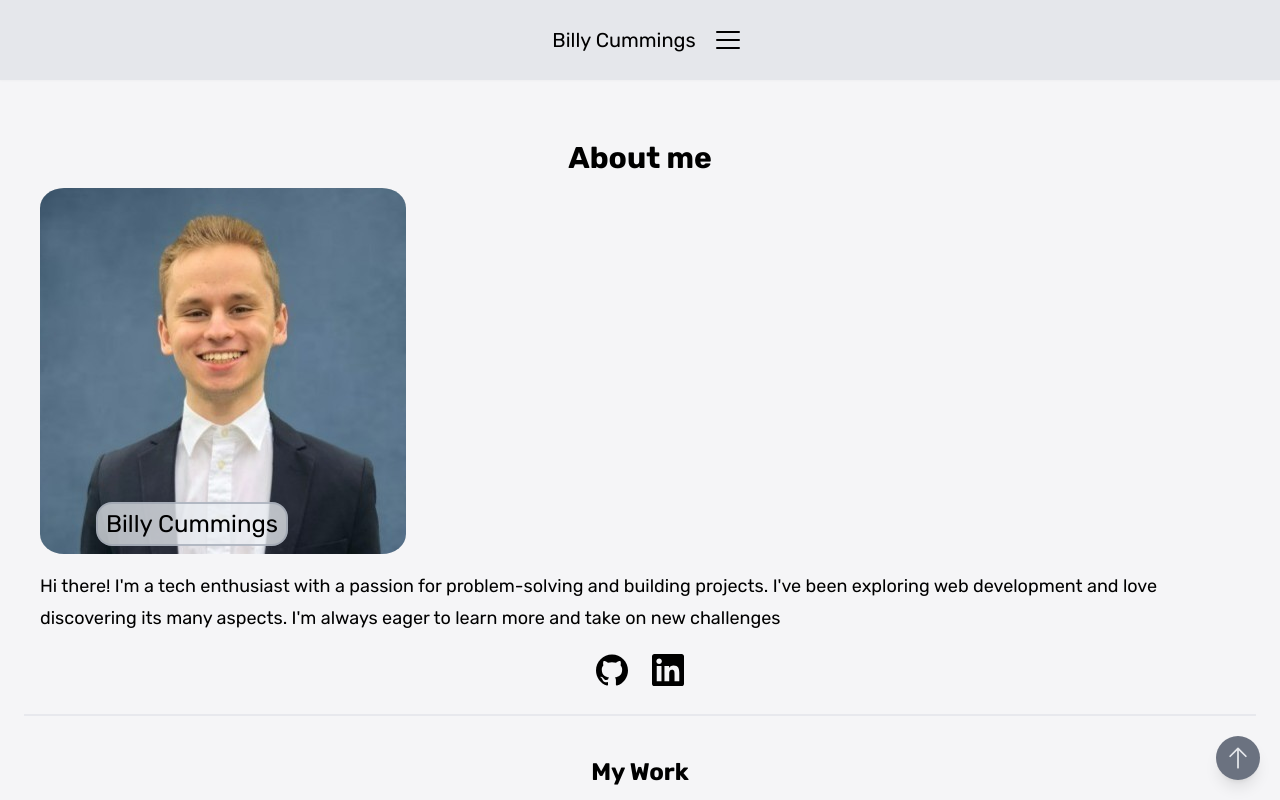
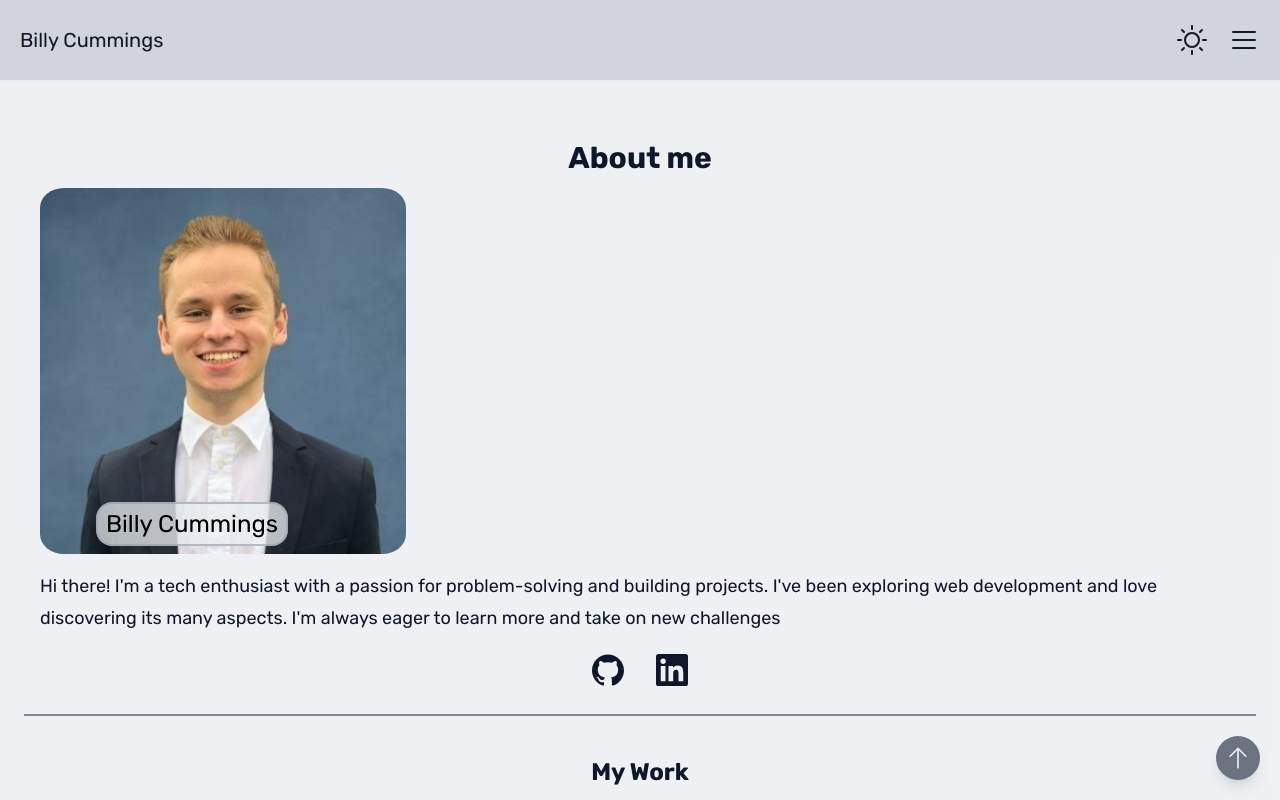
Before and after one commit to TheRealBill91/portfolio-site, a React (Vite) app: page / in a window 1280 px wide. Shown: the top 800 px of the page. Built offline with nearby package versions, Linux system fonts and the light colour scheme.

Commit message:
Implement dark mode, other style changes

```diff
--- a/src/App.jsx
+++ b/src/App.jsx
@@ -5,27 +5,34 @@ import { Footer } from "./components/Footer";
 import "./main.css";
 import { BackToTop } from "./components/BackToTop";
 import { useState } from "react";
+import { useDarkMode } from "./hooks/useDarkMode";
 
 function App() {
   const [mobileMenuVisible, setMobileMenuVisible] = useState(false);
+  const [theme, setTheme] = useDarkMode();
 
   const toggleMobileMenu = () => {
     setMobileMenuVisible(!mobileMenuVisible);
-    // changeMobileMenuStyles();
+  };
+
+  const toggleTheme = () => {
+    setTheme(theme === "dark" ? "light" : "dark");
   };
 
   return (
     <div
       id="mainWrapper"
-      className={`${
+      className={`${theme} ${
         mobileMenuVisible ? "fixed" : ""
       } flex min-h-screen w-screen flex-col font-rubik `}
     >
       <Header
         toggleMobileMenu={toggleMobileMenu}
         mobileMenuVisible={mobileMenuVisible}
+        toggleTheme={toggleTheme}
+        theme={theme}
       />
-      <main className="flex h-screen flex-1 flex-col items-center gap-6 bg-gray-200/40 px-6 py-9">
+      <main className="flex h-screen flex-1 flex-col items-center gap-6 bg-gray-200/60   px-6 py-9 dark:bg-gray-800">
         <About />
         <MyWork />
         <BackToTop mobileMenuVisible={mobileMenuVisible} />
--- a/src/components/About.jsx
+++ b/src/components/About.jsx
@@ -6,10 +6,12 @@ export const About = memo(function About() {
   return (
     <section
       id="about"
-      className="relative  rounded-md  rounded-b-none border-b-2 border-gray-300/40 p-4 pb-7"
+      className="relative rounded-md  rounded-b-none border-b-2  border-gray-500/80 p-4 pb-7 text-slate-900 dark:border-gray-300/80 dark:text-slate-100"
     >
       <a href="#about">
-        <h2 className="py-2 pt-2 text-center text-3xl font-bold">About me</h2>
+        <h2 className="py-2 pt-2 text-center text-3xl font-bold text-slate-900 dark:text-slate-100">
+          About me
+        </h2>
       </a>
 
       <div className="relative  ">
@@ -18,7 +20,7 @@ export const About = memo(function About() {
           src={portrait}
           alt="portrait of Billy"
         />
-        <p className=" absolute  bottom-3 left-14 rounded-2xl border-2 border-gray-400/70 bg-slate-100/70 p-1  px-2 text-center text-2xl text-black backdrop-blur-3xl ">
+        <p className=" dark:  absolute bottom-3 left-14 rounded-2xl border-2 border-gray-400/70 bg-slate-100/70 p-1  px-2 text-center text-2xl text-black backdrop-blur-3xl dark:bg-slate-600/70 dark:text-gray-100">
           Billy Cummings
         </p>
       </div>
--- a/src/components/BackToTop.jsx
+++ b/src/components/BackToTop.jsx
@@ -15,10 +15,10 @@ export function BackToTop({ mobileMenuVisible }) {
         onClick={scrollToTop}
         className={`${
           mobileMenuVisible ? "opacity-0" : ""
-        } fixed bottom-5 right-5 z-10 rounded-full bg-gray-500 p-2 shadow-lg active:ring-2`}
+        } fixed bottom-5 right-5 z-10 rounded-full bg-gray-500 p-2 shadow-lg active:ring-2 `}
         title="Back To Top"
       >
-        <Icon id="up-arrow" className="h-7 w-7 fill-gray-200 " />
+        <Icon id="up-arrow" className="h-7 w-7 fill-gray-200 text-gray-200 " />
       </button>
     </>
   );
--- a/src/components/Footer.jsx
+++ b/src/components/Footer.jsx
@@ -5,7 +5,7 @@ export const Footer = memo(function Footer() {
   return (
     <footer
       id="contact"
-      className="flex flex-col items-center gap-2 bg-gray-200 p-6 pb-10 "
+      className="flex flex-col items-center gap-2 bg-gray-300 p-6 pb-10 text-slate-900 dark:bg-gray-600 dark:text-slate-100"
     >
       <h2 className="pb-2 pt-3 text-center text-2xl font-bold">Contact Me</h2>
       <p className="mx-2 text-left leading-7">
--- a/src/components/Header.jsx
+++ b/src/components/Header.jsx
@@ -2,15 +2,30 @@ import { MobileMenuBtn } from "./MobileMenuBtn";
 import { MobileMenu } from "./MobileMenu";
 import { Icon } from "./Icon";
 
-export function Header({ mobileMenuVisible, toggleMobileMenu }) {
+export function Header(props) {
+  const { mobileMenuVisible, toggleMobileMenu, toggleTheme, theme } = props;
   return (
     <>
       {mobileMenuVisible ? (
         <MobileMenu toggleMobileMenu={toggleMobileMenu} />
       ) : null}
-      <header className="content-left flex  h-20 items-center justify-center bg-gray-200 text-left shadow-sm outline-slate-950">
-        <h1 className="self-center p-4 text-xl ">Billy Cummings</h1>
+      <header className="content-left flex  h-20 items-center justify-between bg-gray-300 pl-1 pr-5 text-left shadow-sm outline-slate-950 dark:bg-gray-600">
+        <h1 className="self-center p-4 text-xl text-slate-900 dark:text-slate-100 ">
+          Billy Cummings
+        </h1>
 
+        <div className="flex items-center gap-5 text-slate-900 dark:text-slate-100">
+          <button
+            title="light theme toggle"
+            onClick={toggleTheme}
+            className="h-8 w-8"
+          >
+            {theme === "light" ? (
+              <Icon className="h-8 w-8" id="light" />
+            ) : (
+              <Icon className="h-8 w-8" id="dark" />
+            )}
+          </button>
           <MobileMenuBtn
             mobileMenuVisible={mobileMenuVisible}
             toggleMobileMenu={toggleMobileMenu}
@@ -25,10 +40,11 @@ export function Header({ mobileMenuVisible, toggleMobileMenu }) {
               <Icon
                 id="close"
                 aria-label="close mobile menu"
-              className="h-8 w-8 text-gray-700"
+                className="h-8 w-8 text-gray-700 dark:text-slate-100"
               />
             )}
           </MobileMenuBtn>
+        </div>
       </header>
     </>
   );
--- a/src/components/MobileMenu.jsx
+++ b/src/components/MobileMenu.jsx
@@ -1,8 +1,8 @@
 export function MobileMenu({ toggleMobileMenu }) {
   return (
     <>
-      <nav className="absolute z-10 flex  h-screen w-screen flex-col items-center justify-center  bg-gray-200/70 backdrop-blur-lg">
-        <ul className="absolute  z-10 flex h-96   flex-col justify-evenly gap-12 text-3xl capitalize text-gray-700">
+      <nav className="absolute z-10 flex  h-screen w-screen flex-col items-center justify-center  bg-gray-200/70 backdrop-blur-lg dark:bg-gray-600/70">
+        <ul className="absolute  z-10 flex h-96   flex-col justify-evenly gap-12 text-3xl capitalize text-gray-700 dark:text-slate-100">
           <a href="#about">
             <li onClick={toggleMobileMenu}>about me</li>
           </a>
--- a/src/components/MyWork.jsx
+++ b/src/components/MyWork.jsx
@@ -11,17 +11,16 @@ import todolistsml from "../assets/photos/todo-list-images/todo-list-sml.png";
 import { memo } from "react";
 
 export const MyWork = memo(function MyWork() {
-  console.log("rerender?");
   const GITHUB_SVG_ID = "GithubLogo";
   const OPEN_IN_NEW_ID = "open-in-new";
   return (
     <section id="myWork" className="p-4">
-      <h2 className="text-black-600 pb-4 text-center text-2xl font-bold">
+      <h2 className="text-black-600 pb-4 text-center text-2xl font-bold text-slate-900 dark:text-gray-100">
         My Work
       </h2>
 
       <div className="flex flex-col gap-8">
-        <article className="rounded-md bg-white bg-gradient-to-t from-white from-30% to-gray-400/70  shadow-md ">
+        <article className="  rounded-md  bg-white bg-gradient-to-t from-white from-30% to-gray-400/70 shadow-md dark:rounded-md dark:bg-gray-600 dark:bg-gradient-to-t dark:from-gray-600 dark:to-gray-600 dark:shadow-slate-500/20 ">
           <img
             className="rounded-md rounded-b-none px-0"
             src={timelesslg}
@@ -29,12 +28,12 @@ export const MyWork = memo(function MyWork() {
             sizes="(max-width: 600px) 500px, (max-width: 900px) 767px, 1138px "
             alt="watch e-commerce store home page"
           ></img>
-          <div className=" flex flex-col gap-5 p-6 pt-4 ">
-            <p className="text-center text-gray-600">
+          <div className=" flex flex-col gap-6 p-6 pt-4 dark:rounded-b-md ">
+            <p className="text-center text-slate-600 dark:text-gray-300">
               {" "}
               An e-commerce watch store built using Vite & React Router
             </p>
-            <div className="flex items-center justify-evenly gap-4">
+            <div className="flex items-center justify-evenly gap-5 text-slate-900 dark:text-gray-100">
               <h3 className="text-center text-lg ">Timeless </h3>
               <div className="flex gap-4">
                 <a
@@ -61,7 +60,7 @@ export const MyWork = memo(function MyWork() {
             </div>
           </div>
         </article>
-        <article className="rounded-md bg-white bg-gradient-to-t from-white from-30% to-gray-200/70  shadow-md">
+        <article className="rounded-md bg-white bg-gradient-to-t from-white from-30% to-gray-200/70  shadow-md dark:rounded-md dark:bg-gray-600 dark:bg-gradient-to-t dark:from-gray-600 dark:to-gray-600 dark:shadow-slate-500/20">
           <img
             src={weatherlg}
             srcSet={`${weathermd} 767w, ${weathersml} 500w `}
@@ -69,12 +68,12 @@ export const MyWork = memo(function MyWork() {
             alt="weather forecast website home page"
             className="rounded-md rounded-b-none"
           ></img>
-          <div className=" flex flex-col flex-nowrap content-center gap-4 p-5 ">
-            <p className="text-center text-gray-600 ">
+          <div className=" flex flex-col flex-nowrap content-center gap-5 p-5 dark:rounded-b-md ">
+            <p className="text-center text-slate-600 dark:text-gray-300 ">
               A weather forecast website with searchable locations and different
               weather metrics
             </p>
-            <div className="flex items-center justify-evenly gap-4 ">
+            <div className="flex items-center justify-evenly gap-5 text-slate-900 dark:text-gray-100 ">
               <h3 className="text-center text-lg">Weather Wise </h3>
               <div className="flex gap-4">
                 <a
@@ -97,7 +96,7 @@ export const MyWork = memo(function MyWork() {
             </div>
           </div>
         </article>
-        <article className="rounded-md bg-white bg-gradient-to-t from-white from-30% to-gray-200/70 shadow-md ">
+        <article className="rounded-md bg-white bg-gradient-to-t from-white from-30% to-gray-200/70 shadow-md dark:bg-gray-600 dark:bg-gradient-to-t dark:from-gray-600 dark:to-gray-600 dark:shadow-slate-500/20 ">
           <img
             className="rounded-md rounded-b-none"
             alt="todo list website home page"
@@ -105,11 +104,11 @@ export const MyWork = memo(function MyWork() {
             srcSet={`${todolistmd} 767w, ${todolistsml} 500w`}
             sizes="(max-width: 600px) 500px, (max-width: 900px) 767px, 1138px"
           ></img>
-          <div className=" flex flex-col gap-4 p-6">
-            <p className="text-center text-gray-600">
+          <div className=" flex flex-col gap-5 p-6">
+            <p className="text-center text-slate-600 dark:text-gray-300">
               A feature rich, minimalist designed to-do list
             </p>
-            <div className="flex items-center justify-evenly gap-4">
+            <div className="flex items-center justify-evenly gap-5 text-slate-900 dark:text-gray-100">
               <h3 className="text-center text-lg">To-do list</h3>
               <div className="flex gap-4">
                 <a
--- a/src/components/SocialLinks.jsx
+++ b/src/components/SocialLinks.jsx
@@ -3,7 +3,7 @@ import { Icon } from "./Icon";
 export function SocialLinks() {
   const linkedinID = "linkedin";
   return (
-    <article className="flex justify-center gap-6 pt-3 ">
+    <article className="flex justify-center gap-8 pt-3 ">
       <a
         href="https://github.com/TheRealBill91"
         target="_blank"
--- /dev/null
+++ b/src/hooks/useDarkMode.jsx
@@ -0,0 +1,25 @@
+import { useEffect, useState } from "react";
+
+export function useDarkMode() {
+  const preferDarkMode = "(prefers-color-scheme: dark)";
+  const [theme, setTheme] = useState(
+    () =>
+      window.localStorage.getItem("theme") ||
+      (window.matchMedia(preferDarkMode).matches ? "dark" : "light")
+  );
+
+  useEffect(() => {
+    const mediaQuery = window.matchMedia(preferDarkMode);
+    const handleThemeChange = () =>
+      setTheme(mediaQuery.matches ? "dark" : "light");
+    mediaQuery.addEventListener("change", handleThemeChange);
+    return () => mediaQuery.removeEventListener("change", handleThemeChange);
+  }, []);
+
+  // listens and overrides theme change based on user selection
+  useEffect(() => {
+    window.localStorage.setItem("theme", theme);
+  }, [theme]);
+
+  return [theme, setTheme];
+}
--- a/tailwind.config.cjs
+++ b/tailwind.config.cjs
@@ -8,5 +8,6 @@ export default {
       },
     },
   },
+  darkMode: "class",
   plugins: [],
 };
```
Also changed, not shown: src/assets/icons.svg. Lines whose indentation alone changed are shown as unchanged.
